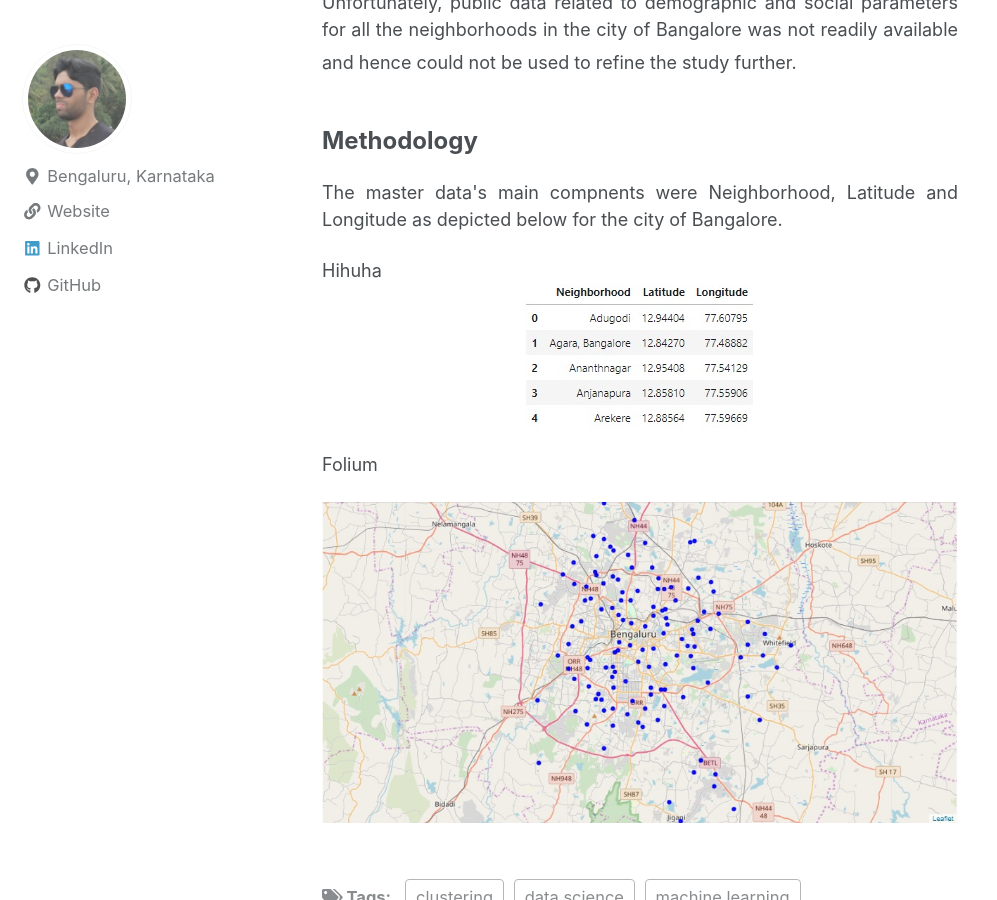
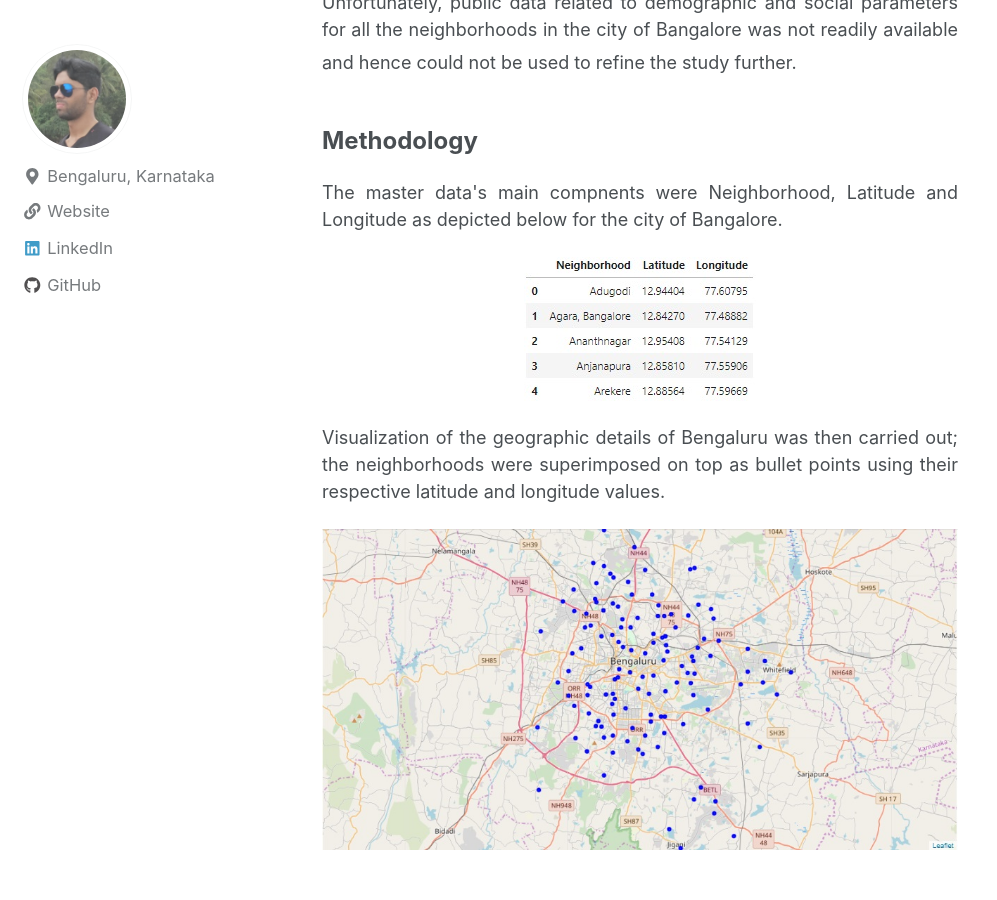
Before and after one commit to gopalrahulrg/gopalrahulrg.github.io, a Jekyll site: the page built from _posts/2019-11-01-cnbr.md, in a window 1280 px wide and 900 px high, scrolled down 1441 px. Shown: the whole window, without its empty margins (0-997 px from the left). Built offline with Jekyll 4.4.1, drawn with Linux system fonts in a browser that asks for light colours; nearby versions of some CDN libraries.

Commit message:
Update 2019-11-01-cnbr.md

```diff
--- a/_posts/2019-11-01-cnbr.md
+++ b/_posts/2019-11-01-cnbr.md
@@ -41,12 +41,10 @@ Unfortunately, public data related to demographic and social parameters for all
 
 <p></p>
 
-Hihuha
-
 <div style="text-align: center"><img src="{{ site.url }}{{ site.baseurl }}/assets/images/cnbr/cnbr_1.jpg">
 
 <p></p>
 
-<div style="text-align: justify"><p>Folium</p>
+<div style="text-align: justify"><p>Visualization of the geographic details of Bengaluru was then carried out; the neighborhoods were superimposed on top as bullet points using their respective latitude and longitude values.</p>
 
 <div style="text-align: center"><img src="{{ site.url }}{{ site.baseurl }}/assets/images/cnbr/cnbr_2.jpg">
```
